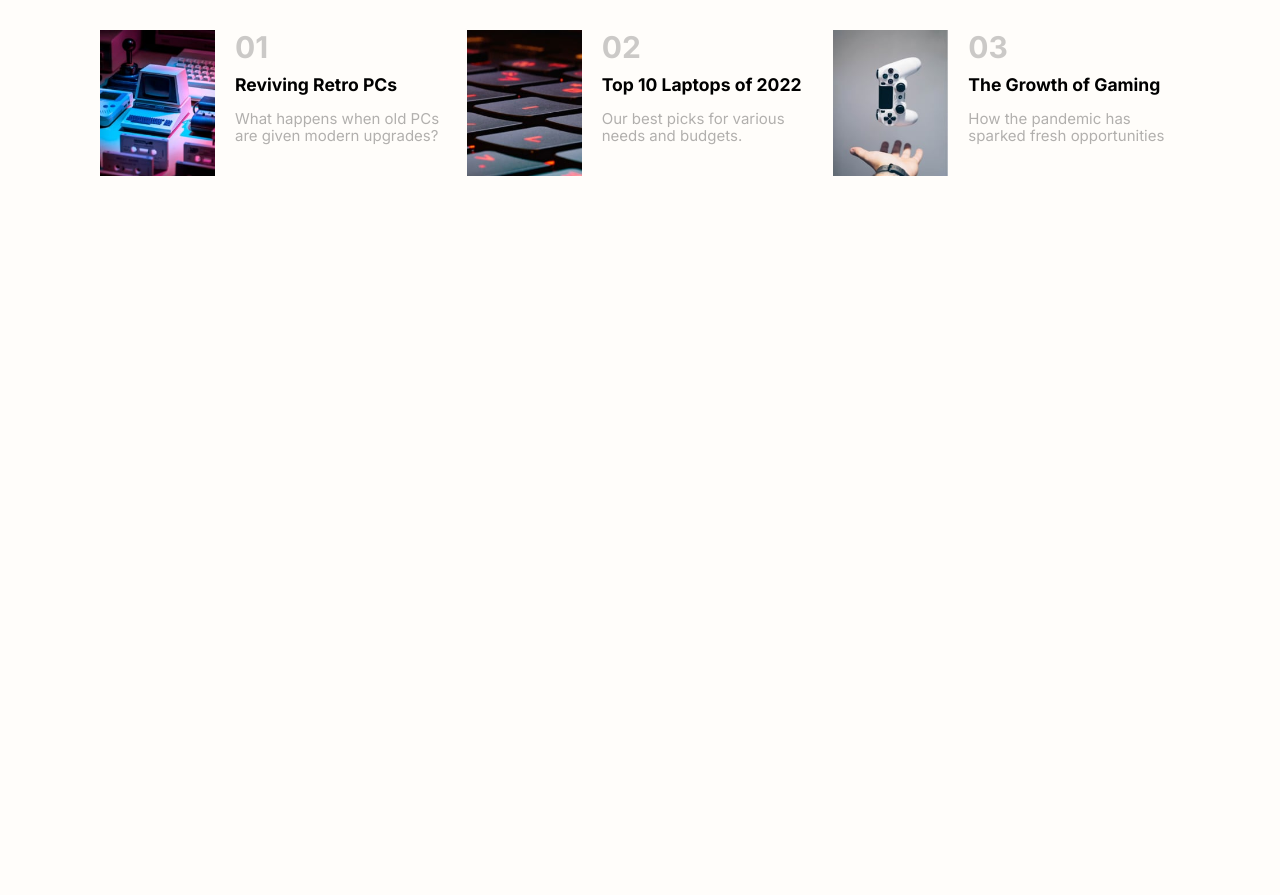
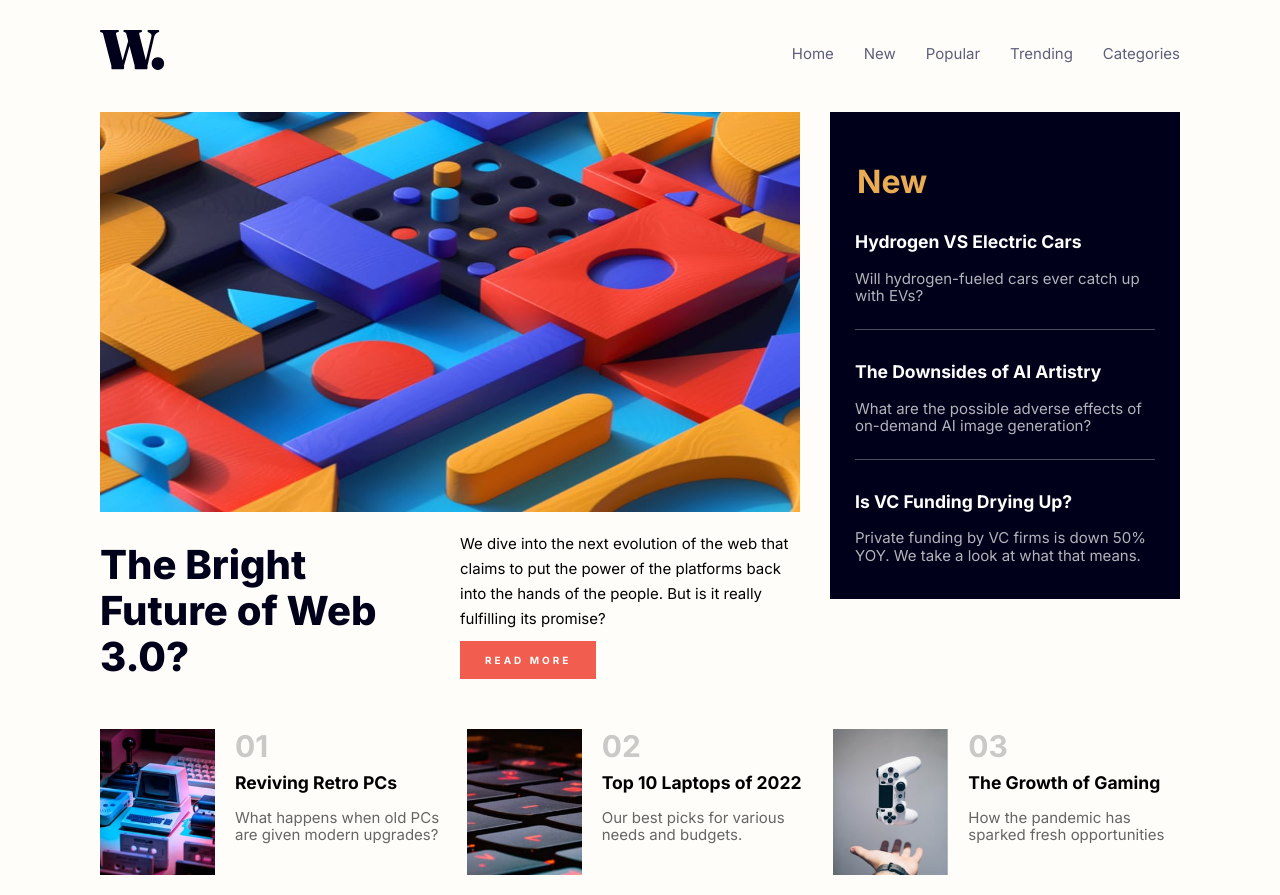
Before and after one commit to Captainoquestico/CHALLENGE-001, a plain HTML site: page index.html in a window 1280 px wide. Before the commit the page ends 800 px from the top, so only its background shows below. Drawn offline with Linux system fonts and the light colour scheme.

Commit message:
Putting it all together

```diff
--- a/index.html
+++ b/index.html
@@ -14,10 +14,57 @@
     <link rel="stylesheet" href="normalize.css" />
     <link rel="stylesheet" href="styles.css" />
   </head>
-  <body class="container">
+  <body>
+    <div class="container">
+      <nav class="navigation">
+        <div class="logo"><img src="images/logo.svg" alt="" /></div>
+        <div class="icon-menu"><img src="images/icon-menu.svg" alt="" /></div>
+        <div class="menu-list">
+          <ul class="nav-list">
+            <li><a href="#">Home</a></li>
+            <li><a href="#">New</a></li>
+            <li><a href="#">Popular</a></li>
+            <li><a href="#">Trending</a></li>
+            <li><a href="#">Categories</a></li>
+          </ul>
+        </div>
+      </nav>
+      <div class="body-block">
+        <div class="body-block-article">
+          <img src="images/image-web-3-mobile.jpg" alt="" />
+          <div class="body-block-text">
+            <h1>The Bright Future of Web 3.0?</h1>
+            <div class="body-block-text2">
+              <p>
+                We dive into the next evolution of the web that claims to put
+                the power of the platforms back into the hands of the people.
+                But is it really fulfilling its promise?
+              </p>
+              <a class="btn" href="#">READ MORE</a>
+            </div>
+          </div>
+        </div>
+        <div class="body-block-right">
+          <h2>New</h2>
+          <h3>Hydrogen VS Electric Cars</h3>
+          <p>Will hydrogen-fueled cars ever catch up with EVs?</p>
+          <div class="body-block-line"></div>
+          <h3>The Downsides of AI Artistry</h3>
+          <p>
+            What are the possible adverse effects of on-demand AI image
+            generation?
+          </p>
+          <div class="body-block-line"></div>
+          <h3>Is VC Funding Drying Up?</h3>
+          <p>
+            Private funding by VC firms is down 50% YOY. We take a look at what
+            that means.
+          </p>
+        </div>
+      </div>
       <div class="media-block">
         <div class="media-block-item">
-        <img src="images/image-retro-pcs.jpg" alt="">
+          <img src="images/image-retro-pcs.jpg" alt="" />
           <div class="media-block-text">
             <h1>01</h1>
             <h3>Reviving Retro PCs</h3>
@@ -25,7 +72,7 @@
           </div>
         </div>
         <div class="media-block-item">
-        <img src="images/image-top-laptops.jpg" alt="">
+          <img src="images/image-top-laptops.jpg" alt="" />
           <div class="media-block-text">
             <h1>02</h1>
             <h3>Top 10 Laptops of 2022</h3>
@@ -33,7 +80,7 @@
           </div>
         </div>
         <div class="media-block-item">
-        <img src="images/image-gaming-growth.jpg" alt="">
+          <img src="images/image-gaming-growth.jpg" alt="" />
           <div class="media-block-text">
             <h1>03</h1>
             <h3>The Growth of Gaming</h3>
@@ -41,6 +88,6 @@
           </div>
         </div>
       </div>
-
+    </div>
   </body>
 </html>
--- a/styles.css
+++ b/styles.css
@@ -54,13 +54,19 @@ a{
     grid-template-columns: 1fr 1fr;
     margin: 0;
     padding: 0;
+    max-width: 1330px;
+    margin-bottom: 3.5rem;
 
 }
 .nav-list{
     display: flex;
-    gap: 2rem;
+    gap: 3rem;
     display: none;
 }
+.nav-list a{
+    color: hsl(236, 13%, 42%);
+}
+
 @media screen and (min-width: 375px) {
     .container{
         max-width: 1440px;
@@ -85,7 +91,7 @@ a{
 }
 /* Body Block */
 .body-block-right {
-    background-color: black;
+    background-color: hsl(240, 100%, 5%);
     color: #fff;
     padding-left: 2.5rem;
     padding-right: 2.5rem;
@@ -136,6 +142,22 @@ a{
 .body-block-text a{
     font-weight: 700;
 }
+.body-block{
+    margin-bottom: 9rem;
+}
+.body-block-text h1{
+    color: hsl(240, 100%, 5%);
+    font-size: 4rem;
+    font-weight: 900;
+    padding-right: 5rem;
+}
+.body-block-text2{
+    line-height: 2.5rem;
+
+}
+.body-block-text2 p{
+    margin-bottom: 0;
+}
 @media screen and (min-width: 375px) {
     .container{
         max-width: 1440px;
@@ -150,6 +172,7 @@ a{
     .body-block-text{
         display: grid;
         grid-template-columns: 1fr 1fr;
+        gap: 2rem;
         max-width: 900px;
         height: 2px;
 
@@ -176,7 +199,7 @@ a{
     margin-bottom: 1rem;
 }
 .media-block-item p{
-    opacity: 0.3;
+    opacity: 0.6;
 }
 .media-block-item h3{
     margin-top: 0;
@@ -189,6 +212,8 @@ a{
 }
 .media-block{
     gap: 2rem;
+    padding-top: 4rem;
+    max-width: 1330px;
 }
 @media screen and (min-width: 375px) {
     .media-block{
```
Also changed, not shown: Components/media block.html (added, +26 -0 lines). Lines whose indentation alone changed are shown as unchanged.
